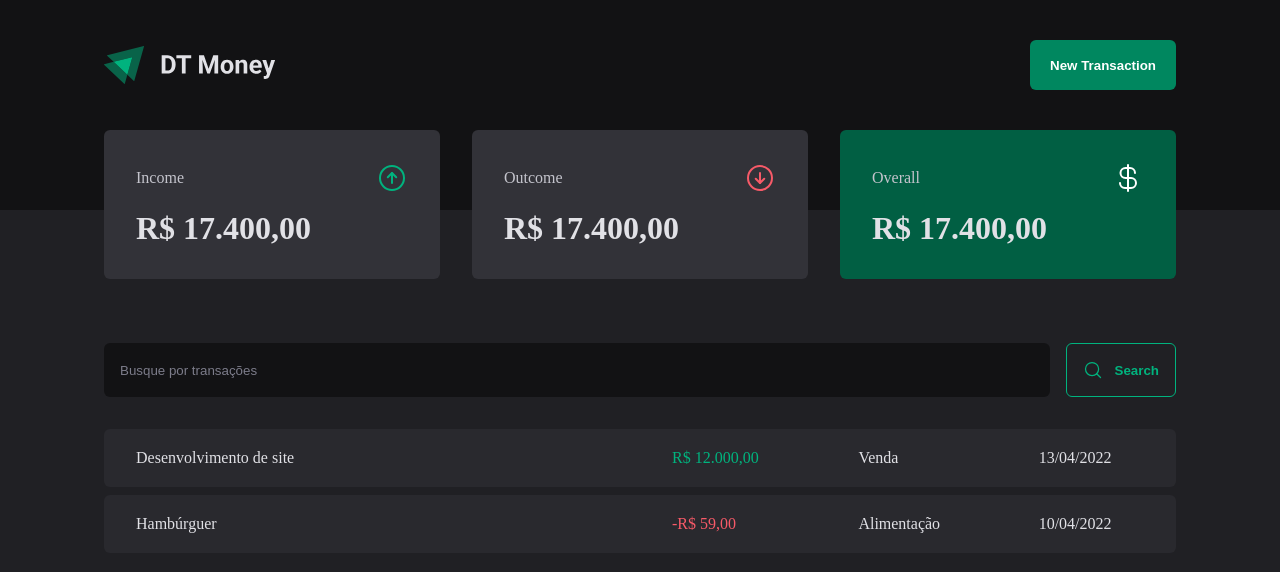
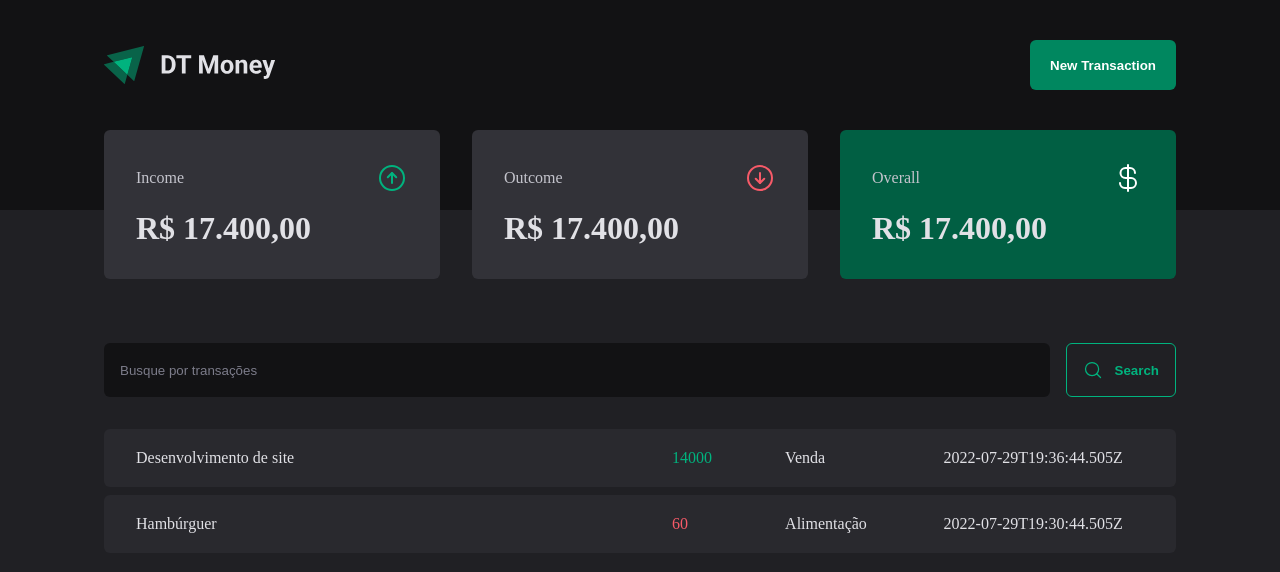
Before and after one commit to Lucwss/Dt-Money-Ignite, a React (Vite) app: page / in a window 1280 px wide. Shown: the top 572 px of the page. Built offline with nearby package versions, Linux system fonts and the light colour scheme; data requests are answered from the project's data file.

Commit message:
feat: 🎸 integrating transactions with api

```diff
--- a/package.json
+++ b/package.json
@@ -5,12 +5,14 @@
   "type": "module",
   "scripts": {
     "dev": "vite",
+    "dev:server": "json-server server.json -p 3333 -w 500",
     "build": "tsc -b && vite build",
     "lint": "eslint . --ext ts,tsx --report-unused-disable-directives --max-warnings 0",
     "preview": "vite preview"
   },
   "dependencies": {
     "@radix-ui/react-dialog": "^1.1.1",
+    "@radix-ui/react-radio-group": "^1.2.0",
     "phosphor-react": "^1.4.1",
     "react": "^18.3.1",
     "react-dom": "^18.3.1",
@@ -26,6 +28,7 @@
     "eslint": "^8.57.0",
     "eslint-plugin-react-hooks": "^4.6.2",
     "eslint-plugin-react-refresh": "^0.4.7",
+    "json-server": "^1.0.0-beta.1",
     "typescript": "^5.2.2",
     "vite": "^5.3.4"
   }
--- /dev/null
+++ b/server.json
@@ -0,0 +1,20 @@
+{
+  "transactions": [
+    {
+      "id": 1,
+      "description": "Desenvolvimento de site",
+      "type": "income",
+      "category": "Venda",
+      "price": 14000,
+      "createdAt": "2022-07-29T19:36:44.505Z"
+    },
+    {
+      "id": 2,
+      "description": "Hambúrguer",
+      "type": "outcome",
+      "category": "Alimentação",
+      "price": 60,
+      "createdAt": "2022-07-29T19:30:44.505Z"
+    }
+  ]
+}
--- a/src/components/NewTransactionModal/index.tsx
+++ b/src/components/NewTransactionModal/index.tsx
@@ -19,11 +19,11 @@ export function NewTransactionModal() {
           <input type="text" placeholder="Categoty" required />
 
           <TransactionType>
-            <TransactionTypeButton variant='income'>
+            <TransactionTypeButton variant='income' value='income'>
               <ArrowCircleUp size={24} />
               Entrada
             </TransactionTypeButton>
-            <TransactionTypeButton variant='outcome'>
+            <TransactionTypeButton variant='outcome' value='outcome'>
               <ArrowCircleDown size={24} />
               Saída
             </TransactionTypeButton>
--- a/src/components/NewTransactionModal/styles.ts
+++ b/src/components/NewTransactionModal/styles.ts
@@ -1,5 +1,6 @@
 import styled from "styled-components";
 import * as Dialog from "@radix-ui/react-dialog";
+import * as RadioGroup from "@radix-ui/react-radio-group";
 
 interface TransactionTypeButtonProps {
   variant: "income" | "outcome";
@@ -67,14 +68,16 @@ export const CloseButton = styled(Dialog.Close)`
   color: ${(props) => props.theme["gray-500"]};
 `;
 
-export const TransactionType = styled.div`
+export const TransactionType = styled(RadioGroup.Root)`
   display: grid;
   grid-template-columns: repeat(2, 1fr);
   gap: 1rem;
   margin-top: 0.5rem;
 `;
 
-export const TransactionTypeButton = styled.button<TransactionTypeButtonProps>`
+export const TransactionTypeButton = styled(
+  RadioGroup.Item
+)<TransactionTypeButtonProps>`
   background: ${(props) => props.theme["gray-700"]};
   padding: 1rem;
   display: flex;
@@ -85,10 +88,27 @@ export const TransactionTypeButton = styled.button<TransactionTypeButtonProps>`
   cursor: pointer;
   border: 0;
   color: ${(props) => props.theme["gray-300"]};
+
   svg {
     color: ${(props) =>
       props.variant === "income"
         ? props.theme["green-300"]
         : props.theme["red-300"]};
   }
+
+  &[data-state="unchecked"]:hover {
+    transition: background-color 0.2s;
+    background: ${(props) => props.theme["gray-600"]};
+  }
+
+  &[data-state="checked"] {
+    color: ${(props) => props.theme.white};
+    background: ${(props) =>
+      props.variant === "income"
+        ? props.theme["green-500"]
+        : props.theme["red-500"]};
+    svg {
+      color: ${(props) => props.theme.white};
+    }
+  }
 `;
--- a/src/pages/Transactions/index.tsx
+++ b/src/pages/Transactions/index.tsx
@@ -1,38 +1,59 @@
+import { useEffect, useState } from "react";
 import { Header } from "../../components/Header";
 import { Summary } from "../../components/Summary";
 import { SearchForm } from "./components/SearchBar";
 import { PriceHighlight, TransactionContainer, TransactionsTable } from "./styles";
 
+interface Transaction {
+  id: number;
+  description: string;
+  type: 'income' | 'outcome';
+  price: number;
+  category: string;
+  createdAt: string;
+}
+
 export function Transactions() {
+
+  const [transactions, setTransactions] = useState<Transaction[]>([]);
+
+  async function loadTransactions() {
+    const response = await fetch('http://localhost:3333/transactions')
+    const data = await response.json()
+
+    setTransactions(data)
+  }
+
+  useEffect(() => {
+    loadTransactions()
+  }, []);
+
+
   return (
     <div>
       <Header />
       <Summary />
 
       <TransactionContainer>
-        <SearchForm/>
+        <SearchForm />
         <TransactionsTable>
           <tbody>
-            <tr>
-              <td width="50%">Desenvolvimento de site</td>
-              <td>
-                <PriceHighlight variant="income">
-                  R$ 12.000,00
-                </PriceHighlight>
-              </td>
-              <td>Venda</td>
-              <td>13/04/2022</td>
-            </tr>
-            <tr>
-              <td width="50%">Hambúrguer</td>
-              <td>
-                <PriceHighlight variant="outcome">
-                  -R$ 59,00
-                </PriceHighlight>
-              </td>
-              <td>Alimentação</td>
-              <td>10/04/2022</td>
-            </tr>
+            {
+              transactions.map(transaction => {
+                return (
+                  <tr key={transaction.id}>
+                    <td width="50%">{transaction.description}</td>
+                    <td>
+                      <PriceHighlight variant={transaction.type}>
+                        {transaction.price}
+                      </PriceHighlight>
+                    </td>
+                    <td>{transaction.category}</td>
+                    <td>{transaction.createdAt}</td>
+                  </tr>
+                )
+              })
+            }
           </tbody>
         </TransactionsTable>
       </TransactionContainer>
```
Also changed, not shown: 1 other file (tests, documents, lock files or other folders).
